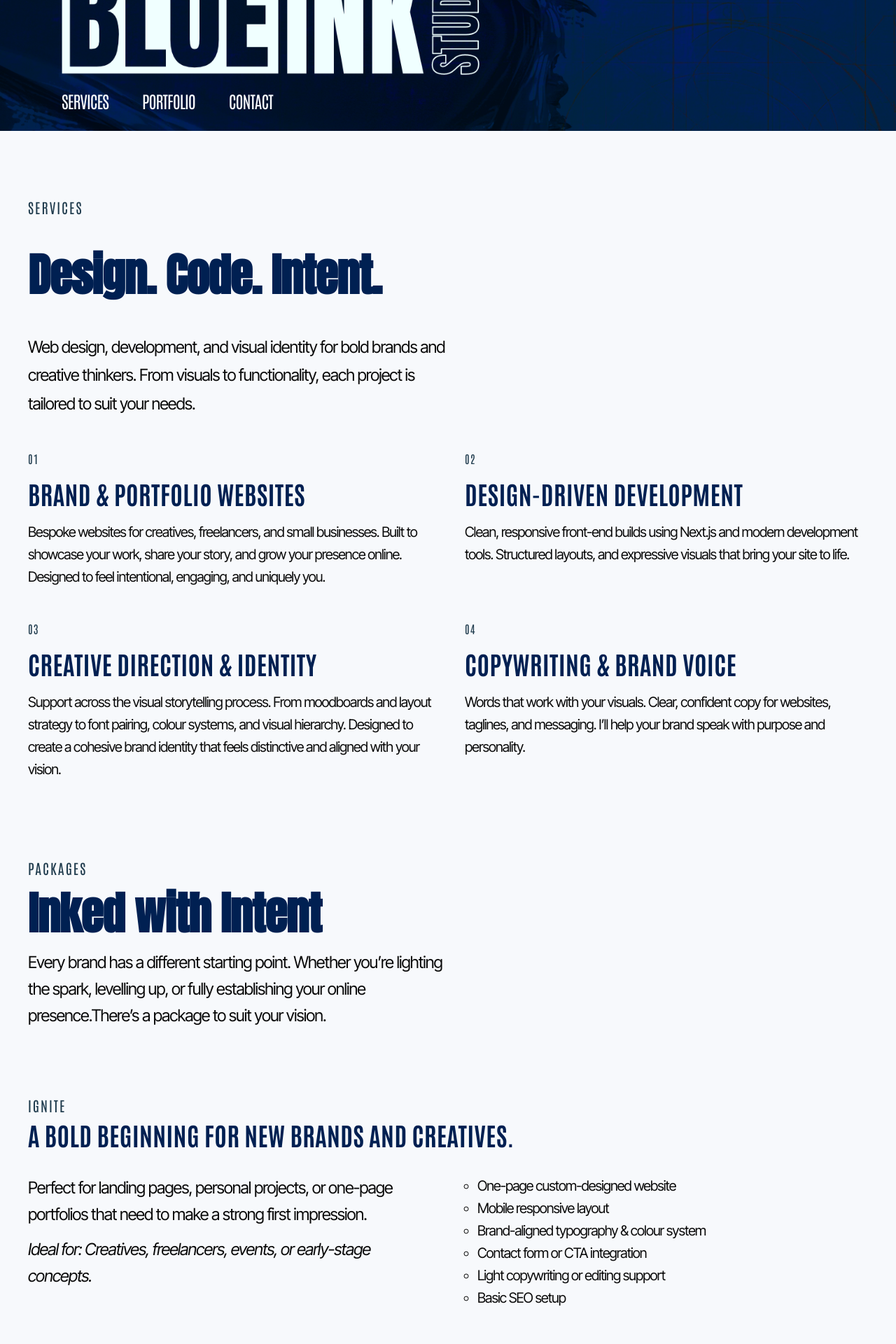
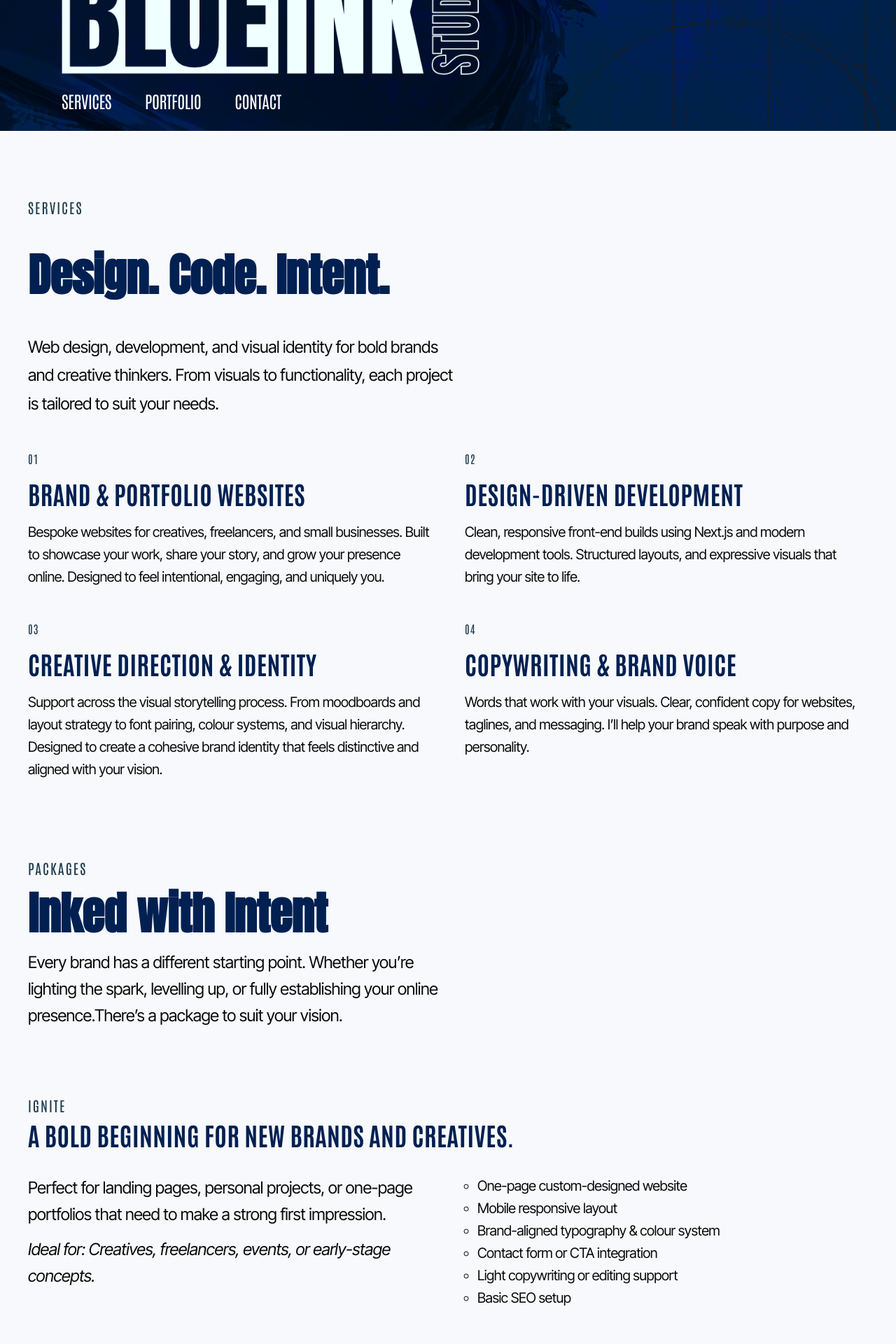
Before and after one commit to jaycee808/blue-ink-studio, a Next.js app: page /services in a window 1280 px wide. Shown: the part 100-2020 px from the top of the page at 70% size. Built offline with nearby package versions, Linux system fonts and the light colour scheme; a web font is replaced by a local one.

Commit message:
adjusted letter spacing

```diff
--- a/src/app/globals.css
+++ b/src/app/globals.css
@@ -97,7 +97,7 @@ a {
   font-family: 'Antonio', sans-serif;
   font-size: 1.5rem;
   text-transform: uppercase;
-  letter-spacing: -1px;
+  letter-spacing: -0.5px;
   transition: all 0.2s ease-in-out;
 }
 
@@ -182,7 +182,7 @@ a {
   max-width: 45ch;
   font-weight: 300;
   line-height: 1.4;
-  letter-spacing: -1px;
+  letter-spacing: -0.5px;
 }
 
 /* Hero Buttons */
@@ -282,7 +282,7 @@ a {
   font-family: 'Anton', sans-serif;
   font-size: clamp(2.5rem, calc(3.8vw + 1.00rem), 4.5rem);
   line-height: 1.1;
-  letter-spacing: -1px;
+  letter-spacing: -0.5px;
   color: var(--blue);
   max-width: 12ch;
 }
@@ -296,7 +296,7 @@ a {
 .about-col-left .intro-text {
   font-size: clamp(1.25rem, calc(0.60vw + 1rem), 1.5rem);
   line-height: 1.7;
-  letter-spacing: -1px;
+  letter-spacing: -0.5px;
   max-width: 32ch;
 }
 
@@ -348,7 +348,7 @@ a {
 .about-approach p {
   font-size: clamp(1.1rem, calc(0.60vw + 1rem), 1.25rem);
   line-height: 1.6;
-  letter-spacing: -1px;
+  letter-spacing: -0.5px;
   max-width: 60ch;
   color: var(--black);
 }
@@ -391,7 +391,7 @@ a {
 .approach-desc {
   margin: 0;
   font-size: clamp(1rem, calc(0.60vw + 1rem), 1.1rem);
-  letter-spacing: -1px;
+  letter-spacing: -0.5px;
   line-height: 1.6;
   color: var(--black);
 }
@@ -506,7 +506,7 @@ a {
   font-family: 'Anton', sans-serif;
   font-size: clamp(2.5rem, calc(3.8vw + 1.00rem), 4.5rem);
   line-height: 1.1;
-  letter-spacing: -1px;
+  letter-spacing: -0.5px;
   color: var(--blue);
   margin-bottom: 0.5rem;
 }
@@ -516,7 +516,7 @@ a {
   color: var(--black);
   margin-bottom: 2rem;
   line-height: 1.6;
-  letter-spacing: -1px;
+  letter-spacing: -0.5px;
   color: var(--black);
   max-width: 50ch;
 }
@@ -554,7 +554,7 @@ a {
 
 .service-item p {
   font-size: clamp(1.1rem, calc(0.60vw + 1rem), 1.25rem);
-  letter-spacing: -1px;
+  letter-spacing: -0.5px;
   line-height: 1.6;
   color: var(--black);
 }
@@ -651,7 +651,7 @@ a {
   font-family: 'Antonio', sans-serif;
   font-size: clamp(2.5rem, calc(3.8vw + 1.00rem), 4.5rem);
   line-height: 1.1;
-  letter-spacing: -1px;
+  letter-spacing: -0.5px;
   color: var(--white);
   text-transform: uppercase;
   max-width: 15ch;
@@ -669,7 +669,7 @@ a {
   font-family: 'Anton', sans-serif;
   font-size: clamp(2.5rem, 6vw, 4rem);
   line-height: 1.1;
-  letter-spacing: -1px;
+  letter-spacing: -0.5px;
   color: var(--white);
 }
 
@@ -762,7 +762,7 @@ a {
   font-family: 'Anton', sans-serif;
   font-size: clamp(2.5rem, calc(3.8vw + 1.00rem), 4.5rem);
   line-height: 1.1;
-  letter-spacing: -1px;
+  letter-spacing: -0.5px;
   color: var(--blue);
 }
 
@@ -770,7 +770,7 @@ a {
   font-size: clamp(1.25rem, calc(0.60vw + 1rem), 1.5rem);
   line-height: 1.7;
   max-width: 40ch;
-  letter-spacing: -1px;
+  letter-spacing: -0.5px;
   color: var(--black);
 }
 
@@ -896,7 +896,7 @@ a {
   line-height: 1.7;
   color: var(--black);
   max-width: 40ch;
-  letter-spacing: -1px;
+  letter-spacing: -0.5px;
 }
 
 /* Project Details - Services & Tech Stack */
@@ -925,7 +925,7 @@ a {
   font-family: 'Inter', sans-serif;
   font-size: clamp(1.1rem, calc(0.60vw + 1rem), 1.25rem);
   max-width: 30ch;
-  letter-spacing: -1px;
+  letter-spacing: -0.5px;
   color: var(--black);
   line-height: 1.5;
 }
@@ -1024,14 +1024,14 @@ a {
   font-family: 'Anton', sans-serif;
   font-size: clamp(2.5rem, calc(3.8vw + 1.00rem), 4.5rem);
   line-height: 1.1;
-  letter-spacing: -1px;
+  letter-spacing: -0.5px;
   color: var(--blue);
 }
 
 .services-full-intro {
   font-size: clamp(1.25rem, calc(0.60vw + 1rem), 1.5rem);
   line-height: 1.7;
-  letter-spacing: -1px;
+  letter-spacing: -0.5px;
   max-width: 45ch;
   color: var(--black);
 }
@@ -1073,7 +1073,7 @@ a {
 
 .services-full-item p {
   font-size: clamp(1.1rem, calc(0.60vw + 1rem), 1.25rem);
-  letter-spacing: -1px;
+  letter-spacing: -0.5px;
   line-height: 1.6;
   color: var(--black);
 }
@@ -1168,7 +1168,7 @@ a {
 
 .packages-full-text p {
   font-size: clamp(1.25rem, calc(0.60vw + 1rem), 1.5rem);
-  letter-spacing: -1px;
+  letter-spacing: -0.5px;
   line-height: 1.6;
   color: var(--black);
   max-width: 45ch;
@@ -1177,7 +1177,7 @@ a {
 .packages-full-meta {
   font-style: italic;
   font-size: clamp(0.75rem, calc(0.9vw + 1.05rem), 1rem);
-  letter-spacing: -1px;
+  letter-spacing: -0.5px;
   margin-top: 0.75rem;
 }
 
@@ -1185,7 +1185,7 @@ a {
   list-style-type: circle;
   padding-left: 1.25rem;
   font-size: clamp(1.1rem, calc(0.60vw + 1rem), 1.25rem);
-  letter-spacing: -1px;
+  letter-spacing: -0.5px;
   line-height: 1.6;
   color: var(--black);
 }
@@ -1209,7 +1209,7 @@ a {
   font-family: 'Anton', sans-serif;
   font-size: clamp(2.5rem, calc(3.8vw + 1.00rem), 4.5rem);
   line-height: 1.1;
-  letter-spacing: -1px;
+  letter-spacing: -0.5px;
   color: var(--blue);
 }
 
@@ -1217,7 +1217,7 @@ a {
   font-size: clamp(1.25rem, calc(0.60vw + 1rem), 1.5rem);
   font-weight: 400;
   line-height: 1.6;
-  letter-spacing: -1px;
+  letter-spacing: -0.5px;
   color: var(--black);
   max-width: 44ch;
 }
@@ -1280,7 +1280,7 @@ a {
   font-family: 'Anton', sans-serif;
   font-size: clamp(2.5rem, calc(3.8vw + 1.00rem), 4.5rem);
   line-height: 1.1;
-  letter-spacing: -1px;
+  letter-spacing: -0.5px;
   color: var(--blue);
 }
 
@@ -1288,13 +1288,13 @@ a {
   font-family: 'Anton', sans-serif;
   font-size: clamp(2.5rem, 6vw, 4rem);
   line-height: 1.1;
-  letter-spacing: -1px;
+  letter-spacing: -0.5px;
   color: var(--blue);
 }
 
 .contact-intro {
   font-size: clamp(1.25rem, calc(0.60vw + 1rem), 1.5rem);
-  letter-spacing: -1px;
+  letter-spacing: -0.5px;
   line-height: 1.6;
   max-width: 35ch;
   color: var(--black);
@@ -1368,7 +1368,7 @@ a {
 .contact-form textarea {
   font-family: 'Inter Tight', sans-serif;
   font-size: clamp(1.25rem, calc(0.60vw + 1rem), 1.5rem);
-  letter-spacing: -1px;
+  letter-spacing: -0.5px;
   padding: 0.9rem 0.95rem;
   background-color: var(--white);
   border: 2px solid var(--blue-gray);
@@ -1477,7 +1477,7 @@ a {
   font-family: 'Anton', sans-serif;
   font-size: clamp(2.5rem, 6vw, 4rem);
   line-height: 1.1;
-  letter-spacing: -1px;
+  letter-spacing: -0.5px;
   color: var(--blue);
 }
 
@@ -1539,7 +1539,7 @@ a {
   font-family: 'Anton', sans-serif;
   font-size: clamp(2.25rem, 6vw, 3.5rem);
   line-height: 1.1;
-  letter-spacing: -1px;
+  letter-spacing: -0.5px;
   color: var(--white);
 }
 
```
